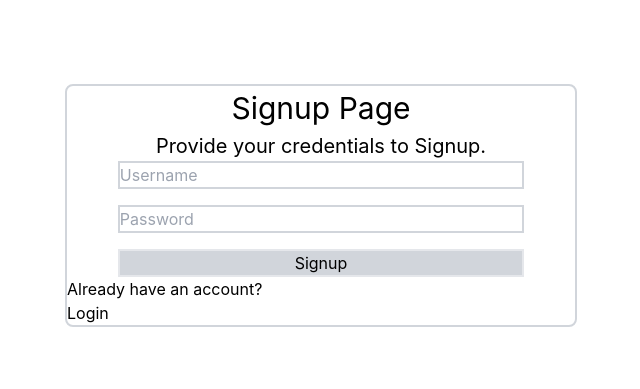
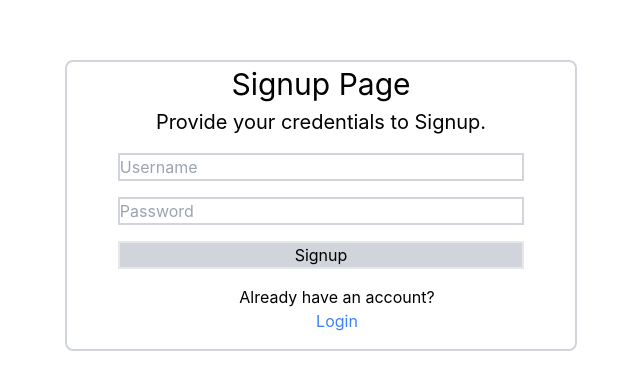
Before and after one commit to niyomozey/2FA_app, a React (Create React App) app in the folder frontend/: page /signup in a window 1280 px wide. Shown: the part 195-584 px from the top of the page, without its empty margins (319-959 px from the left). Built offline with nearby package versions, Linux system fonts and the light colour scheme.

Commit message:
refine signup css

```diff
--- a/frontend/src/pages/Signup.js
+++ b/frontend/src/pages/Signup.js
@@ -2,7 +2,7 @@ const Signup = ()=>{
     return (
         <div className="h-screen w-full flex justify-center items-center">
             <div className="w-[40%] border-2 border-gray-300 rounded-lg">
-                <div className="w-full flex flex-col justify-center items-center">
+                <div className="w-full flex flex-col justify-center items-center pb-4">
                     <h1 className="text-center text-[30px]">Signup Page</h1>
                     <p className="text-center text-[20px]">Provide your credentials to Signup.</p>
                 </div>
@@ -11,9 +11,9 @@ const Signup = ()=>{
                     <input className="mt-4 w-[80%] border-2 border-gray-300" type="password" placeholder="Password" />
                     <button className="mt-4 w-[80%] border-2 bg-gray-300">Signup</button>
                 </div>
-                <div>
+                <div className="w-full flex flex-col justify-center items-center m-4">
                     <p>Already have an account?</p>
-                    <a href="/login">Login</a>
+                    <a className="text-blue-500" href="/login">Login</a>
                 </div>
             </div>
         </div>
```
